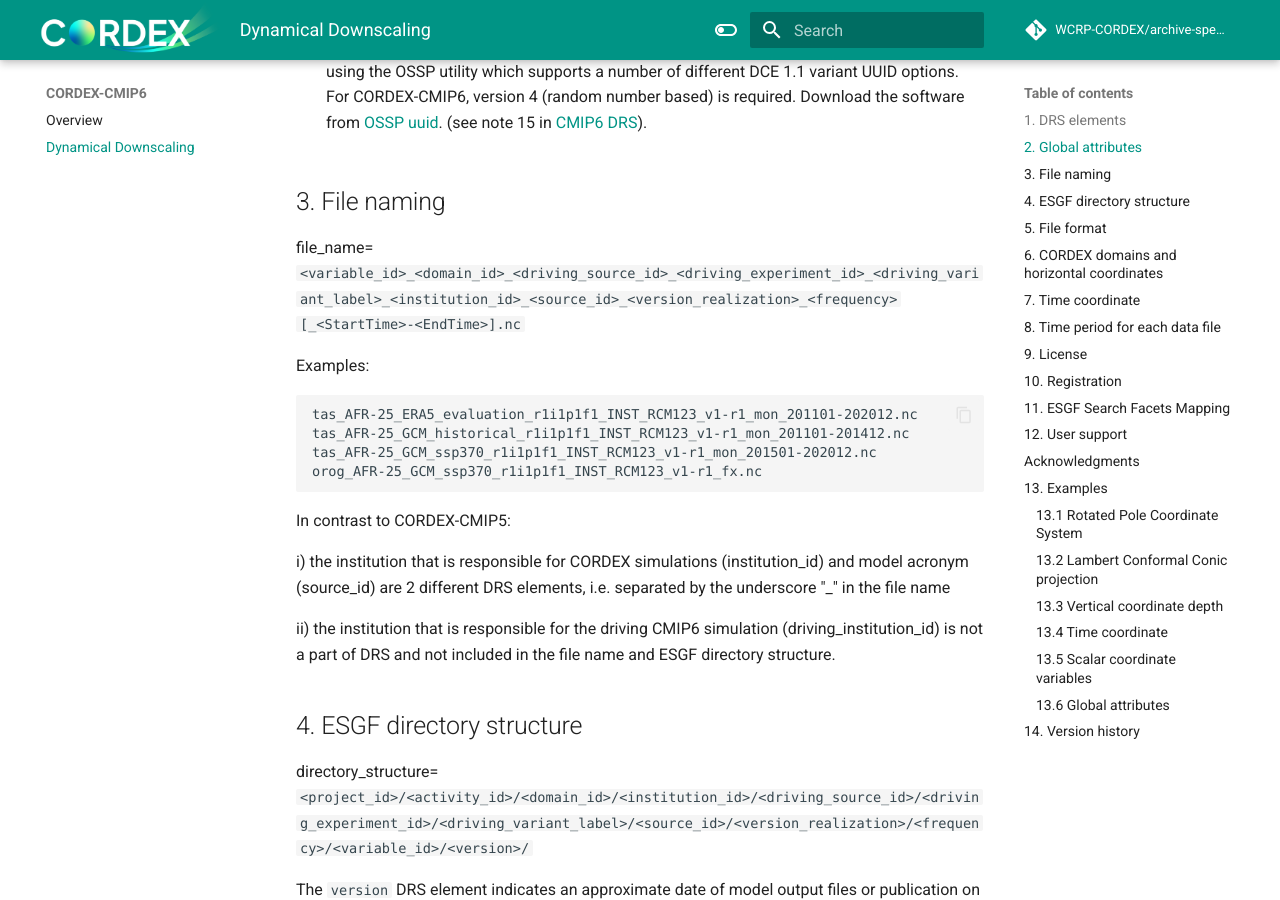
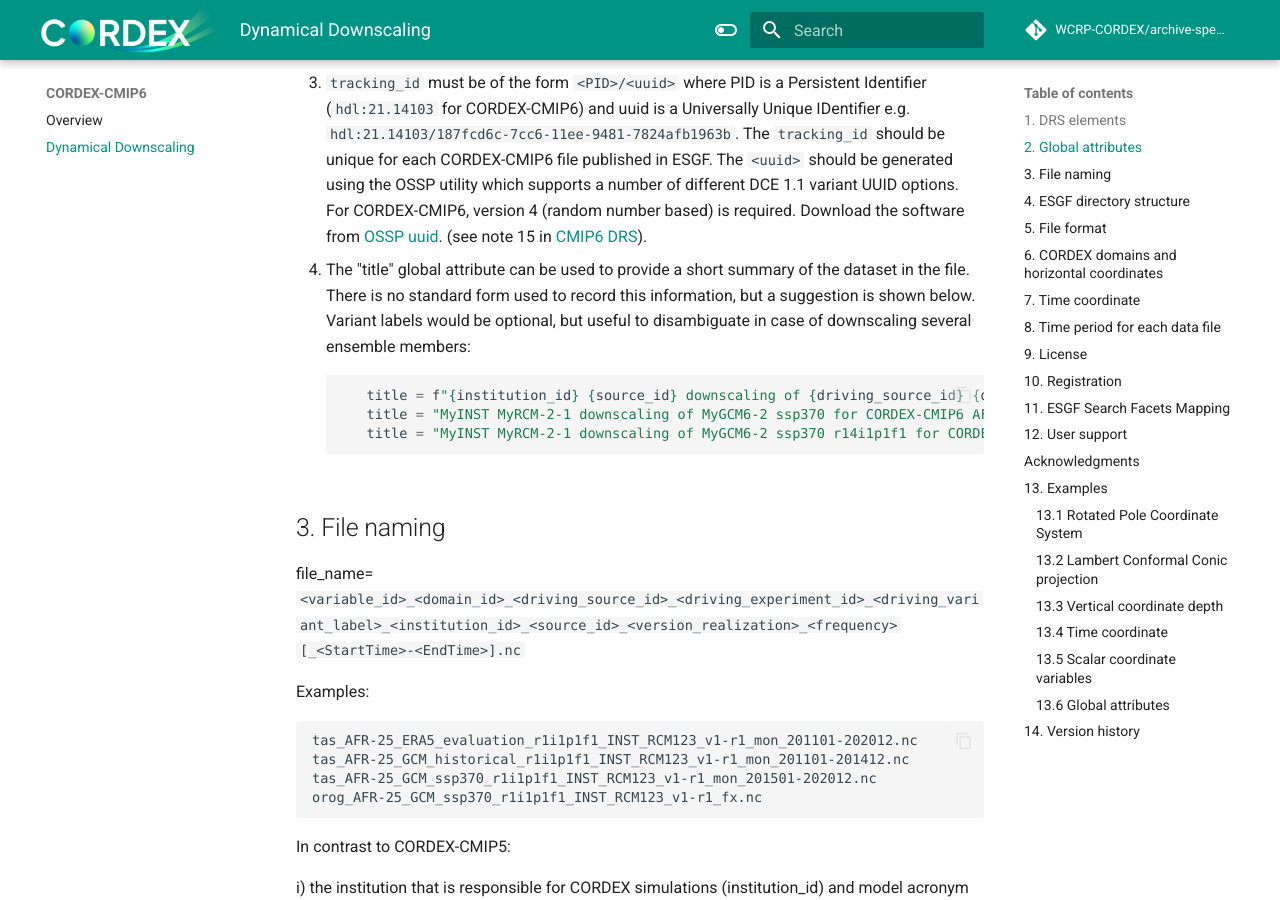
Before and after one commit to WCRP-CORDEX/archive-specifications, an MkDocs documentation site: the page built from docs/CORDEX-CMIP6_archiving_specifications_DD.md, in a window 1280 px wide and 900 px high, scrolled down 7652 px. Built offline with MkDocs 1.6.1 and Material for MkDocs 9.7.7, drawn with Linux system fonts in a browser that asks for light colours; comment, search, counter and statistics services are not loaded; the version menu is left out; some of the changed text lies outside the part shown.

Commit message:
Add example of  CMORized files and title suggestions
See #52
See #53

````diff
--- a/docs/CORDEX-CMIP6_archiving_specifications_DD.md
+++ b/docs/CORDEX-CMIP6_archiving_specifications_DD.md
@@ -115,6 +115,13 @@
  2. The `version_realization_info` global attribute provides information on how  new reruns (e.g. v2, v3, etc.) and/or realizations (e.g. r2, r3, etc.) are generated; recommended if the `version_realization` is not v1-r1.
 
  3. `tracking_id` must be of the form `<PID>/<uuid>` where PID is a Persistent Identifier (`hdl:21.14103` for CORDEX-CMIP6) and  uuid is a Universally Unique IDentifier e.g. `hdl:21.14103/187fcd6c-7cc6-11ee-9481-7824afb1963b`. The `tracking_id` should be unique for each CORDEX-CMIP6 file published in ESGF.  The `<uuid>` should be generated using the OSSP utility which supports a number of different DCE 1.1 variant UUID options.  For CORDEX-CMIP6, version 4 (random number based) is required.  Download the software from [OSSP uuid](http://www.ossp.org/pkg/lib/uuid/). (see note 15 in [CMIP6 DRS](https://goo.gl/v1drZl)).
+
+ 4. <span id="title-note"></span>The "title" global attribute can be used to provide a short summary of the dataset in the file. There is no standard form used to record this information, but a suggestion is shown below. Variant labels would be optional, but useful to disambiguate in case of downscaling several ensemble members:
+```python
+   title = f"{institution_id} {source_id} downscaling of {driving_source_id} {driving_experiment_id} [{driving_variant_label}] for {project_id} {domain_id}"
+   title = "MyINST MyRCM-2-1 downscaling of MyGCM6-2 ssp370 for CORDEX-CMIP6 AFR-12"
+   title = "MyINST MyRCM-2-1 downscaling of MyGCM6-2 ssp370 r14i1p1f1 for CORDEX-CMIP6 AFR-12"
+```
 
 ## 3. File naming
 
@@ -305,6 +312,8 @@
 
 ## 13. Examples
 
+The next sections show some formatting examples as NetCDF Common Data Language ([CDL](https://docs.unidata.ucar.edu/nug/2.0-draft/cdl.html)) snippets. Full examples can be found at [https://wcrp-cordex.github.io/cordex-cmip6-cmor-tables/cmor-examples.html](https://wcrp-cordex.github.io/cordex-cmip6-cmor-tables/cmor-examples.html).
+
 ### 13.1 Rotated Pole Coordinate System
 
 ```cdl
@@ -492,6 +501,7 @@
   :driving_variant_label = "r1i1p1f1" ;
   :frequency = "mon" ;
   :grid = "Lambert conic conformal with 25 km grid spacing"
+  :history = "2026-09-07T13:08:51Z ;rewrote data to be consistent with CORDEX-CMIP6 for variable tas found in table mon."
   :institution = "Interdisciplinary Institute of Regional Climate Modeling" ;
   :institution_id = "IIRCM" ;
   :license = "https://cordex.org/data-access/cordex-cmip6-data/cordex-cmip6-terms-of-use" ;
@@ -501,6 +511,7 @@
   :source = "Interdisciplinary Regional Climate Model version 1" ;
   :source_id = "InterRCM1" ;
   :source_type = "ARCM" ;
+  :title = "IIRCM InterRCM1 downscaling of ERA5 evaluation for CORDEX-CMIP6 AFR-25"
   :tracking_id = "hdl:21.14103/187fcd6c-7cc6-11ee-9481-7824afb1963b"
   :variable_id = "tas" ;
   :version_realization = "v1-r1" ;
@@ -510,7 +521,7 @@
 
 | Version | Date | Comment |
 | :---: | :---- | :---- |
-| [v4](XXX) | XXX | <ul><li>Recommend `esgf-qa` orchestrator of QA/QC ([#51](https://github.com/WCRP-CORDEX/archive-specifications/issues/51)).</ul> |
+| [v4](XXX) | XXX | <ul><li>Recommend `esgf-qa` orchestrator of QA/QC ([#51](https://github.com/WCRP-CORDEX/archive-specifications/issues/51)).<li>Link full examples of CMORized files ([#52](https://github.com/WCRP-CORDEX/archive-specifications/issues/52)).<li>Suggest building rule for CF `title` attribute ([#53](https://github.com/WCRP-CORDEX/archive-specifications/issues/53)).</ul> |
 | [v3](https://doi.org/10.5281/zenodo.20274448) | 2026-05-26 | <ul><li>First version official in mkdocs at https://wcrp-cordex.github.io/archive-specifications/CORDEX-CMIP6_archiving_specifications_DD.<li>Update user support target repository.<li>Fix inconsistency in `driving_experiment` attribute for the evaluation experiment ([#26](https://github.com/WCRP-CORDEX/archive-specifications/issues/26)).<li>Fix case in `long_name` of LCC projected coordinates ([#27](https://github.com/WCRP-CORDEX/archive-specifications/issues/27)).<li>Skip mandatory nature of `grid_mapping` in non-projected grids ([#29](https://github.com/WCRP-CORDEX/archive-specifications/issues/29)).<li>Add quality checker info and repacking recommendation ([#38](https://github.com/WCRP-CORDEX/archive-specifications/issues/38)).<li>Allow for different grids for different model components of the same simulation ([#40](https://github.com/WCRP-CORDEX/archive-specifications/issues/40)).<li>Allow for multiple `activity_id`s ([#45](https://github.com/WCRP-CORDEX/archive-specifications/issues/45)).<li>Some smaller updates and rewording([#30](https://github.com/WCRP-CORDEX/archive-specifications/issues/30) [#49](https://github.com/WCRP-CORDEX/archive-specifications/issues/49)).</ul> |
 | [v2](https://doi.org/10.5281/zenodo.15047096) | 2025-03-21 | <ul><li>Change of project_id (CORDEX to CORDEX-CMIP6) due to ESGF publication requirements ([#22](https://github.com/WCRP-CORDEX/archive-specifications/issues/22)) <li>`mip_era` is excluded from the ESGF directory structure and search facets mapping, must be presented as the global attribute only ([#24](https://github.com/WCRP-CORDEX/archive-specifications/issues/24)) <li>Fixed example for `creation_date` global attribute ([#19](https://github.com/WCRP-CORDEX/archive-specifications/issues/19)) <li>New example (13.5) illustrating scalar coordinate variables for height ([#18](https://github.com/WCRP-CORDEX/archive-specifications/issues/18)) <li>Specify time coordinate origin, but not specific formatting ([#5](https://github.com/WCRP-CORDEX/archive-specifications/issues/5)) <li>Allow grid mapping variable to match the grid_mapping_name ([#17](https://github.com/WCRP-CORDEX/archive-specifications/issues/17))</ul> |
 | [v1](https://doi.org/10.5281/zenodo.10961069) | 2024-04-10 | Initial release on April, 10th, 2024. |
--- a/docs/global_attributes.md
+++ b/docs/global_attributes.md
@@ -14,7 +14,7 @@
 | driving_variant_label | variant_label of the CMIP6 simulation or driving reanalysis.  **Used in faceted searches, part of DRS**. | "r1i1p1f1", "r2i1p1f1" | driving_model_ensemble_member (ensemble_member in CMIP5) |  | always |
 | frequency | sampling frequency **Used in faceted searches, part of DRS.** | day, mon, 6hr, 3hr, 1hr, fx  (see [reference CV](https://github.com/WCRP-CORDEX/cordex-cmip6-cv/blob/main/CORDEX-CMIP6_frequency.json)) | frequency | CV | always |
 | grid | provides information about the horizontal grid and regridding procedure | see note 1 | - | free form | always |
-| history | a timestamped trail for modifications to the original data, as suggested by the CF conventions | - | history | free form | never |
+| history | a timestamped trail for modifications to the original data, as suggested by the CF conventions | - | history | free form | never, but recommended by CF |
 | institution | full name of the institution that is responsible for CORDEX simulations, as registered in the CV | (see [reference CV](https://github.com/WCRP-CORDEX/cordex-cmip6-cv/blob/main/CORDEX-CMIP6_institution_id.json)) | institution | CV to register | always |
 | institution_id | an identifier of the institution that is responsible for CORDEX simulations **Used in faceted searches, part of DRS.** | (see [reference CV](https://github.com/WCRP-CORDEX/cordex-cmip6-cv/blob/main/CORDEX-CMIP6_institution_id.json)) | institute_id | CV to register | always |
 | license | provides information about the license | "[https://cordex.org/data-access/cordex-cmip6-data/cordex-cmip6-terms-of-use](https://cordex.org/data-access/cordex-cmip6-data/cordex-cmip6-terms-of-use)" is the only option | - | CV | always |
@@ -25,7 +25,8 @@
 | source | full model name/version, matching the "label_extended" registered in the CV | see "label_extended" in [reference CV](https://github.com/WCRP-CORDEX/cordex-cmip6-cv/blob/main/CORDEX-CMIP6_source_id.json) | - | CV to register | always |
 | source_id | model identifier (acronym) **Used in faceted searches, part of DRS**. | see "source_id" in [reference CV](https://github.com/WCRP-CORDEX/cordex-cmip6-cv/blob/main/CORDEX-CMIP6_source_id.json) | part of model_id | CV to register | always |
 | source_type | model configuration **Used in faceted searches** | "ARCM", "AORCM", "AGCM", "AOGCM" (see [reference CV](https://github.com/WCRP-CORDEX/cordex-cmip6-cv/blob/main/CORDEX-CMIP6_source_type.json)) | - | CV | always |
+| title | a short, human-readable summary of the dataset's contents | see note 4 | title | free form | never, but recommended by CF |
 | tracking_id | unique file identifier | see note 3 | tracking_id | structured form | always |
 | variable_id | variable identifier **Used in faceted searches, part of DRS.** | "tas", "pr" (see [CORDEX-CMIP6 CMOR Tables](https://github.com/WCRP-CORDEX/cordex-cmip6-cmor-tables/tree/main/Tables)) | - | CV | always |
 | version_realization | identifies versions of CORDEX datasets and RCM realizations  **Used in faceted searches, part of DRS**. | "v1-r1", "v2-r1", "v1-r2" | rcm_version_id | structured form | always |
-| version_realization_info | description of version_realization if it is not "v1-r1" | see note 2 | - | free form | never but recommended |
+| version_realization_info | description of version_realization if it is not "v1-r1" | see note 2 | - | free form | never, but recommended |
````
Also changed, not shown: global_attributes.json (+10 -2 lines), 1 other file.
